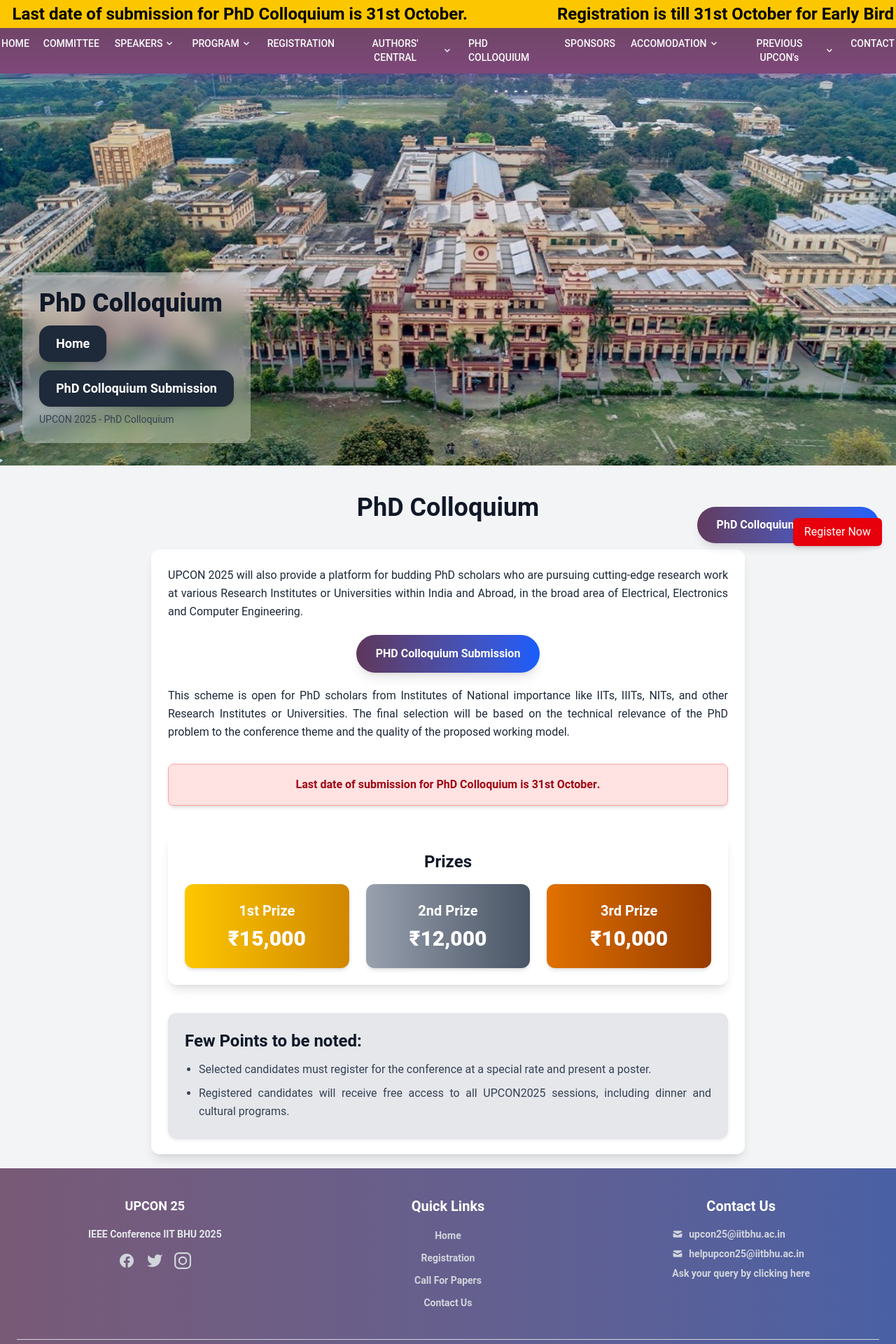
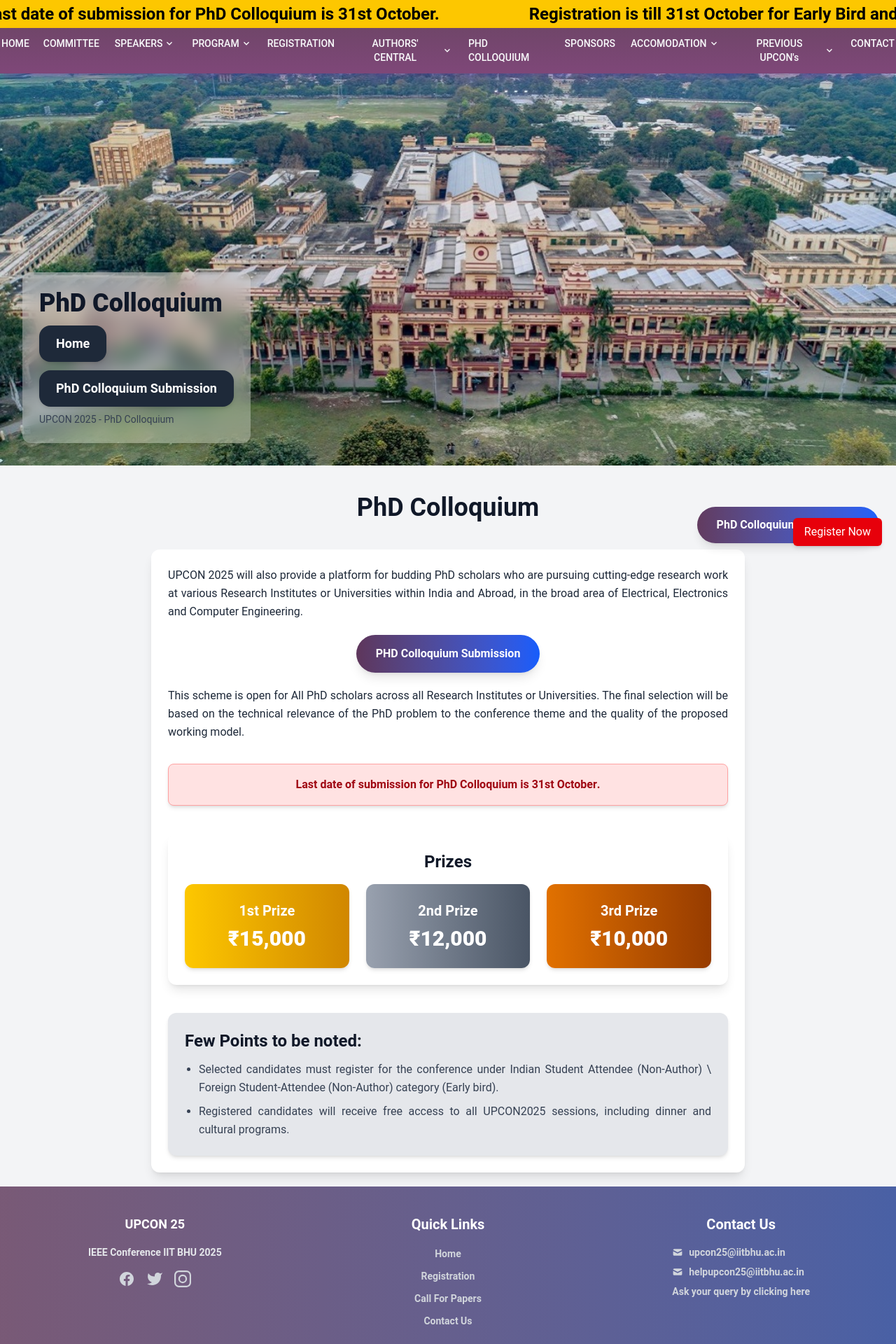
Before and after one commit to r120dhiman/UPCON25, a React (Vite) app in the folder frontend/: page /phdcolloquium in a window 1280 px wide. Shown: the top 1920 px of the page at 70% size. Built offline with nearby package versions, Linux system fonts and the light colour scheme.

Commit message:
New update

```diff
--- a/frontend/src/Pages/PHDColloqium.jsx
+++ b/frontend/src/Pages/PHDColloqium.jsx
@@ -3,6 +3,7 @@ import { Link } from 'react-router';
 import { motion } from 'framer-motion';
 
 function PHDColloquium() {
+  //the organizing commetteee of the conferenc
   return (
     <div className="flex flex-col w-screen bg-gray-100 min-h-screen">
 
@@ -70,7 +71,7 @@ function PHDColloquium() {
             target="_blank">PHD Colloquium Submission</a>
           </div>
           <p className="mt-4">
-            This scheme is open for PhD scholars from Institutes of National importance like IITs, IIITs, NITs, and other Research Institutes or Universities.
+            This scheme is open for All PhD scholars across all Research Institutes or Universities.
             The final selection will be based on the technical relevance of the PhD problem to the conference theme and the quality of the proposed working model.
           </p>
 
@@ -115,7 +116,7 @@ function PHDColloquium() {
           >
             <p className="text-2xl font-semibold text-gray-900">Few Points to be noted:</p>
             <ul className="list-disc pl-5 mt-3 text-gray-700 space-y-2">
-              <li>Selected candidates must register for the conference at a special rate and present a poster.</li>
+              <li>Selected candidates must register for the conference under Indian Student Attendee (Non-Author) \ Foreign Student-Attendee (Non-Author) category (Early bird).</li>
               <li>Registered candidates will receive free access to all UPCON2025 sessions, including dinner and cultural programs.</li>
             </ul>
           </motion.div>
--- a/frontend/src/components/Alert.jsx
+++ b/frontend/src/components/Alert.jsx
@@ -5,7 +5,7 @@ const AlertTicker = () => {
     "🚨 Conference will be held only in PHYSICAL MODE.",
     "Acceptance notification has been sent.",
     " Last date of submission for PhD Colloquium is 31st October.",
-    "Registration is till 31st October for Early Bird and 15th November for Standard.",
+    "Registration is till 31st October for Early Bird and 15th November for Standard Registration.",
     "Early Bird registration is open now.",
     "Camera Ready submission is open now (Deadline: 31st October 2025).",
   ];
```
Also changed, not shown: 1 other file (tests, documents, lock files or other folders).
